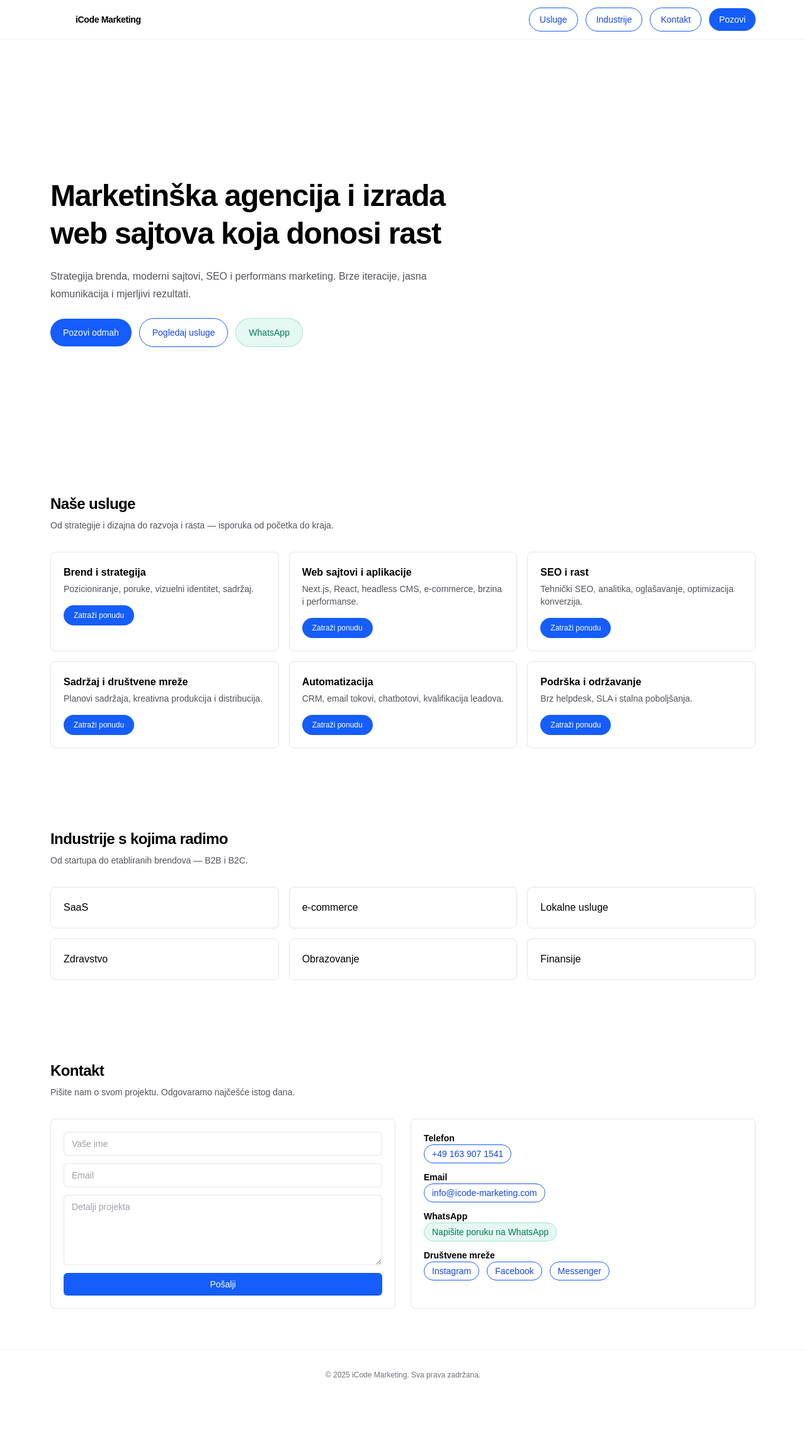
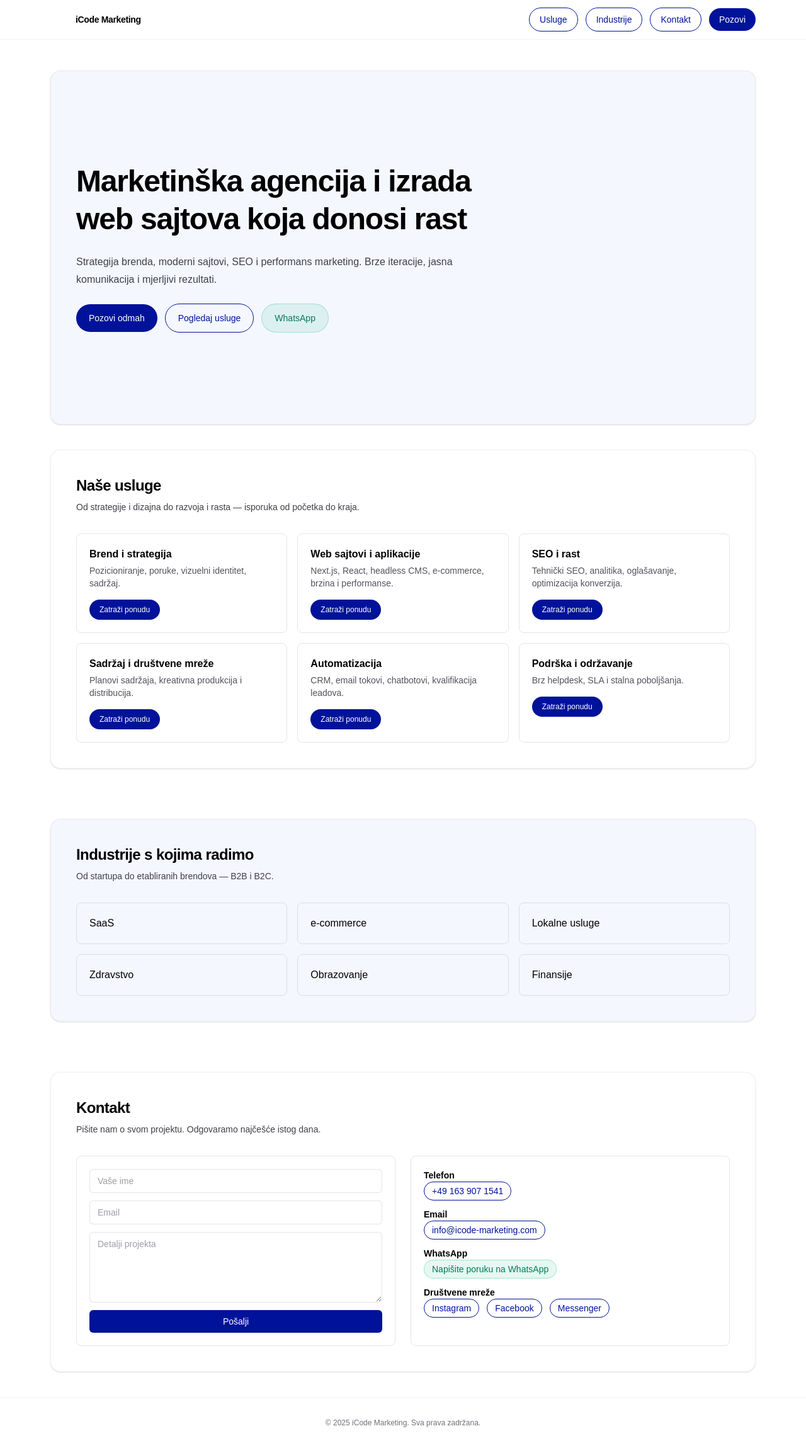
Before and after one commit to SergejNov/iCode-Portfolio, a Next.js app: page / in a window 1280 px wide. Shown: the whole page at 63% size. Before the commit the page ends 2223 px from the top, so only its background shows below. Built offline with nearby package versions, Linux system fonts and the light colour scheme.

Commit message:
Dodavanje stilova

```diff
--- a/app/globals.css
+++ b/app/globals.css
@@ -3,6 +3,9 @@
 :root {
   --background: #ffffff;
   --foreground: #171717;
+  --brand: #00129a; /* rgb(0, 18, 154) */
+  --brand-50: #f5f7ff;
+  --brand-100: #e6ebff;
 }
 
 @theme inline {
@@ -16,6 +19,8 @@
   :root {
     --background: #0a0a0a;
     --foreground: #ededed;
+    --brand-50: color-mix(in oklab, var(--brand) 10%, #000);
+    --brand-100: color-mix(in oklab, var(--brand) 20%, #000);
   }
 }
 
--- a/app/page.tsx
+++ b/app/page.tsx
@@ -10,32 +10,37 @@ export default function Home() {
             <span className="text-sm font-semibold tracking-tight">iCode Marketing</span>
           </div>
           <nav className="hidden items-center gap-3 text-sm font-medium sm:flex">
-            <a href="#services" className="rounded-full border border-blue-600 px-4 py-2 text-blue-700 transition hover:bg-blue-50 dark:border-blue-400 dark:text-blue-300 dark:hover:bg-blue-400/10">Usluge</a>
-            <a href="#coverage" className="rounded-full border border-blue-600 px-4 py-2 text-blue-700 transition hover:bg-blue-50 dark:border-blue-400 dark:text-blue-300 dark:hover:bg-blue-400/10">Industrije</a>
-            <a href="#contact" className="rounded-full border border-blue-600 px-4 py-2 text-blue-700 transition hover:bg-blue-50 dark:border-blue-400 dark:text-blue-300 dark:hover:bg-blue-400/10">Kontakt</a>
-            <a href="tel:+491639071541" className="rounded-full bg-blue-600 px-4 py-2 text-white transition hover:bg-blue-700">Pozovi</a>
+            <a href="#services" className="rounded-full border border-[var(--brand)] px-4 py-2 text-[var(--brand)] transition hover:bg-[var(--brand-50)]">Usluge</a>
+            <a href="#coverage" className="rounded-full border border-[var(--brand)] px-4 py-2 text-[var(--brand)] transition hover:bg-[var(--brand-50)]">Industrije</a>
+            <a href="#contact" className="rounded-full border border-[var(--brand)] px-4 py-2 text-[var(--brand)] transition hover:bg-[var(--brand-50)]">Kontakt</a>
+            <a href="tel:+491639071541" className="rounded-full bg-[var(--brand)] px-4 py-2 text-white transition hover:opacity-90">Pozovi</a>
           </nav>
         </div>
       </header>
 
       <main className="mx-auto max-w-6xl px-4">
-        <section id="hero" className="flex min-h-[90svh] flex-col items-start justify-center gap-6 pt-24 sm:pt-28">
+        <section id="hero" className="pt-24 sm:pt-28">
+          <div className="rounded-2xl border border-black/5 bg-[var(--brand-50)] p-6 shadow-sm dark:border-white/10 dark:bg-[var(--brand-100)] sm:p-10">
+            <div className="flex min-h-[60svh] flex-col items-start justify-center gap-6">
               <h1 className="max-w-3xl text-balance text-4xl font-semibold leading-tight tracking-tight sm:text-5xl">
                 Marketinška agencija i izrada web sajtova koja donosi rast
               </h1>
-          <p className="max-w-2xl text-pretty text-base leading-7 text-zinc-600 dark:text-zinc-300">
+              <p className="max-w-2xl text-pretty text-base leading-7 text-zinc-700 dark:text-zinc-300">
                 Strategija brenda, moderni sajtovi, SEO i performans marketing. Brze iteracije, jasna komunikacija i mjerljivi rezultati.
               </p>
               <div className="flex flex-wrap items-center gap-3">
-            <a href="tel:+491639071541" className="rounded-full bg-blue-600 px-5 py-3 text-sm font-medium text-white transition hover:bg-blue-700">Pozovi odmah</a>
-            <a href="#services" className="rounded-full border border-blue-600 px-5 py-3 text-sm font-medium text-blue-700 hover:bg-blue-50 dark:border-blue-400 dark:text-blue-300 dark:hover:bg-blue-400/10">Pogledaj usluge</a>
+                <a href="tel:+491639071541" className="rounded-full bg-[var(--brand)] px-5 py-3 text-sm font-medium text-white transition hover:opacity-90">Pozovi odmah</a>
+                <a href="#services" className="rounded-full border border-[var(--brand)] px-5 py-3 text-sm font-medium text-[var(--brand)] hover:bg-[var(--brand-50)]">Pogledaj usluge</a>
                 <a href="https://wa.me/491639071541" target="_blank" rel="noopener noreferrer" className="rounded-full border border-emerald-500/30 bg-emerald-500/10 px-5 py-3 text-sm font-medium text-emerald-700 hover:bg-emerald-500/20 dark:text-emerald-300">WhatsApp</a>
+              </div>
+            </div>
           </div>
         </section>
 
-        <section id="services" className="scroll-mt-24 py-16">
+        <section id="services" className="scroll-mt-24 py-10">
+          <div className="rounded-2xl border border-black/5 bg-white p-6 shadow-sm dark:border-white/10 dark:bg-zinc-900 sm:p-10">
             <h2 className="text-2xl font-semibold tracking-tight">Naše usluge</h2>
-          <p className="mt-2 max-w-2xl text-sm text-zinc-600 dark:text-zinc-300">
+            <p className="mt-2 max-w-2xl text-sm text-zinc-700 dark:text-zinc-300">
               Od strategije i dizajna do razvoja i rasta — isporuka od početka do kraja.
             </p>
             <div className="mt-8 grid gap-4 sm:grid-cols-2 lg:grid-cols-3">
@@ -43,50 +48,52 @@ export default function Home() {
                 <h3 className="text-base font-semibold">Brend i strategija</h3>
                 <p className="mt-1 text-sm text-zinc-600 dark:text-zinc-300">Pozicioniranje, poruke, vizuelni identitet, sadržaj.</p>
                 <div className="mt-4">
-                <a href="#contact" className="inline-block rounded-full bg-blue-600 px-4 py-2 text-xs font-medium text-white hover:bg-blue-700">Zatraži ponudu</a>
+                <a href="#contact" className="inline-block rounded-full bg-[var(--brand)] px-4 py-2 text-xs font-medium text-white hover:opacity-90">Zatraži ponudu</a>
                 </div>
               </div>
               <div className="rounded-lg border border-black/10 p-5 dark:border-white/15">
                 <h3 className="text-base font-semibold">Web sajtovi i aplikacije</h3>
                 <p className="mt-1 text-sm text-zinc-600 dark:text-zinc-300">Next.js, React, headless CMS, e‑commerce, brzina i performanse.</p>
                 <div className="mt-4">
-                <a href="#contact" className="inline-block rounded-full bg-blue-600 px-4 py-2 text-xs font-medium text-white hover:bg-blue-700">Zatraži ponudu</a>
+                <a href="#contact" className="inline-block rounded-full bg-[var(--brand)] px-4 py-2 text-xs font-medium text-white hover:opacity-90">Zatraži ponudu</a>
                 </div>
               </div>
               <div className="rounded-lg border border-black/10 p-5 dark:border-white/15">
                 <h3 className="text-base font-semibold">SEO i rast</h3>
                 <p className="mt-1 text-sm text-zinc-600 dark:text-zinc-300">Tehnički SEO, analitika, oglašavanje, optimizacija konverzija.</p>
                 <div className="mt-4">
-                <a href="#contact" className="inline-block rounded-full bg-blue-600 px-4 py-2 text-xs font-medium text-white hover:bg-blue-700">Zatraži ponudu</a>
+                <a href="#contact" className="inline-block rounded-full bg-[var(--brand)] px-4 py-2 text-xs font-medium text-white hover:opacity-90">Zatraži ponudu</a>
                 </div>
               </div>
               <div className="rounded-lg border border-black/10 p-5 dark:border-white/15">
                 <h3 className="text-base font-semibold">Sadržaj i društvene mreže</h3>
                 <p className="mt-1 text-sm text-zinc-600 dark:text-zinc-300">Planovi sadržaja, kreativna produkcija i distribucija.</p>
                 <div className="mt-4">
-                <a href="#contact" className="inline-block rounded-full bg-blue-600 px-4 py-2 text-xs font-medium text-white hover:bg-blue-700">Zatraži ponudu</a>
+                <a href="#contact" className="inline-block rounded-full bg-[var(--brand)] px-4 py-2 text-xs font-medium text-white hover:opacity-90">Zatraži ponudu</a>
                 </div>
               </div>
               <div className="rounded-lg border border-black/10 p-5 dark:border-white/15">
                 <h3 className="text-base font-semibold">Automatizacija</h3>
                 <p className="mt-1 text-sm text-zinc-600 dark:text-zinc-300">CRM, email tokovi, chatbotovi, kvalifikacija leadova.</p>
                 <div className="mt-4">
-                <a href="#contact" className="inline-block rounded-full bg-blue-600 px-4 py-2 text-xs font-medium text-white hover:bg-blue-700">Zatraži ponudu</a>
+                <a href="#contact" className="inline-block rounded-full bg-[var(--brand)] px-4 py-2 text-xs font-medium text-white hover:opacity-90">Zatraži ponudu</a>
                 </div>
               </div>
               <div className="rounded-lg border border-black/10 p-5 dark:border-white/15">
                 <h3 className="text-base font-semibold">Podrška i održavanje</h3>
                 <p className="mt-1 text-sm text-zinc-600 dark:text-zinc-300">Brz helpdesk, SLA i stalna poboljšanja.</p>
                 <div className="mt-4">
-                <a href="#contact" className="inline-block rounded-full bg-blue-600 px-4 py-2 text-xs font-medium text-white hover:bg-blue-700">Zatraži ponudu</a>
+                <a href="#contact" className="inline-block rounded-full bg-[var(--brand)] px-4 py-2 text-xs font-medium text-white hover:opacity-90">Zatraži ponudu</a>
+                </div>
               </div>
             </div>
           </div>
         </section>
 
-        <section id="coverage" className="scroll-mt-24 py-16">
+        <section id="coverage" className="scroll-mt-24 py-10">
+          <div className="rounded-2xl border border-black/5 bg-[var(--brand-50)] p-6 shadow-sm dark:border-white/10 dark:bg-[var(--brand-100)] sm:p-10">
             <h2 className="text-2xl font-semibold tracking-tight">Industrije s kojima radimo</h2>
-          <p className="mt-2 max-w-2xl text-sm text-zinc-600 dark:text-zinc-300">
+            <p className="mt-2 max-w-2xl text-sm text-zinc-700 dark:text-zinc-300">
               Od startupa do etabliranih brendova — B2B i B2C.
             </p>
             <div className="mt-8 grid gap-4 sm:grid-cols-2 lg:grid-cols-3">
@@ -97,31 +104,33 @@ export default function Home() {
               <div className="rounded-lg border border-black/10 p-5 dark:border-white/15">Obrazovanje</div>
               <div className="rounded-lg border border-black/10 p-5 dark:border-white/15">Finansije</div>
             </div>
+          </div>
         </section>
 
-        <section id="contact" className="scroll-mt-24 py-16">
+        <section id="contact" className="scroll-mt-24 py-10">
+          <div className="rounded-2xl border border-black/5 bg-white p-6 shadow-sm dark:border-white/10 dark:bg-zinc-900 sm:p-10">
             <h2 className="text-2xl font-semibold tracking-tight">Kontakt</h2>
-          <p className="mt-2 max-w-2xl text-sm text-zinc-600 dark:text-zinc-300">
+            <p className="mt-2 max-w-2xl text-sm text-zinc-700 dark:text-zinc-300">
               Pišite nam o svom projektu. Odgovaramo najčešće istog dana.
             </p>
             <div className="mt-8 grid gap-6 sm:grid-cols-2">
             <form className="rounded-lg border border-black/10 p-5 dark:border-white/15">
               <div className="grid gap-3">
-                <input className="rounded-md border border-black/10 bg-white px-3 py-2 text-sm outline-none placeholder:text-zinc-400 focus:border-blue-500 dark:border-white/20 dark:bg-black" placeholder="Vaše ime" />
-                <input className="rounded-md border border-black/10 bg-white px-3 py-2 text-sm outline-none placeholder:text-zinc-400 focus:border-blue-500 dark:border-white/20 dark:bg-black" placeholder="Email" type="email" />
-                <textarea className="min-h-28 rounded-md border border-black/10 bg-white px-3 py-2 text-sm outline-none placeholder:text-zinc-400 focus:border-blue-500 dark:border-white/20 dark:bg-black" placeholder="Detalji projekta" />
-                <button type="button" className="rounded-md bg-blue-600 px-4 py-2 text-sm font-medium text-white hover:bg-blue-700">Pošalji</button>
+                <input className="rounded-md border border-black/10 bg-white px-3 py-2 text-sm outline-none placeholder:text-zinc-400 focus:border-[var(--brand)] dark:border-white/20 dark:bg-black" placeholder="Vaše ime" />
+                <input className="rounded-md border border-black/10 bg-white px-3 py-2 text-sm outline-none placeholder:text-zinc-400 focus:border-[var(--brand)] dark:border-white/20 dark:bg-black" placeholder="Email" type="email" />
+                <textarea className="min-h-28 rounded-md border border-black/10 bg-white px-3 py-2 text-sm outline-none placeholder:text-zinc-400 focus:border-[var(--brand)] dark:border-white/20 dark:bg-black" placeholder="Detalji projekta" />
+                <button type="button" className="rounded-md bg-[var(--brand)] px-4 py-2 text-sm font-medium text-white hover:opacity-90">Pošalji</button>
               </div>
             </form>
             <div className="rounded-lg border border-black/10 p-5 text-sm dark:border-white/15">
               <div className="space-y-3">
                 <div>
                   <div className="font-semibold">Telefon</div>
-                  <a href="tel:+491639071541" className="inline-block rounded-full border border-blue-600 px-3 py-1 text-blue-700 hover:bg-blue-50 dark:border-blue-400 dark:text-blue-300 dark:hover:bg-blue-400/10">+49 163 907 1541</a>
+                  <a href="tel:+491639071541" className="inline-block rounded-full border border-[var(--brand)] px-3 py-1 text-[var(--brand)] hover:bg-[var(--brand-50)]">+49 163 907 1541</a>
                 </div>
                 <div>
                   <div className="font-semibold">Email</div>
-                  <a href="mailto:info@icode-marketing.com" className="inline-block rounded-full border border-blue-600 px-3 py-1 text-blue-700 hover:bg-blue-50 dark:border-blue-400 dark:text-blue-300 dark:hover:bg-blue-400/10">info@icode-marketing.com</a>
+                  <a href="mailto:info@icode-marketing.com" className="inline-block rounded-full border border-[var(--brand)] px-3 py-1 text-[var(--brand)] hover:bg-[var(--brand-50)]">info@icode-marketing.com</a>
                 </div>
                 <div>
                   <div className="font-semibold">WhatsApp</div>
@@ -130,9 +139,10 @@ export default function Home() {
                 <div>
                   <div className="font-semibold">Društvene mreže</div>
                   <div className="flex flex-wrap gap-3">
-                    <a className="inline-block rounded-full border border-blue-600 px-3 py-1 text-blue-700 hover:bg-blue-50 dark:border-blue-400 dark:text-blue-300 dark:hover:bg-blue-400/10" href="https://www.instagram.com/icode.marketing?igsh=MWVpMjZpY2tobmxnYQ==" target="_blank" rel="noopener noreferrer">Instagram</a>
-                    <a className="inline-block rounded-full border border-blue-600 px-3 py-1 text-blue-700 hover:bg-blue-50 dark:border-blue-400 dark:text-blue-300 dark:hover:bg-blue-400/10" href="https://www.facebook.com/share/1A65FdQSPv/?mibextid=wwXIfr" target="_blank" rel="noopener noreferrer">Facebook</a>
-                    <a className="inline-block rounded-full border border-blue-600 px-3 py-1 text-blue-700 hover:bg-blue-50 dark:border-blue-400 dark:text-blue-300 dark:hover:bg-blue-400/10" href="#" target="_blank" rel="noopener noreferrer">Messenger</a>
+                    <a className="inline-block rounded-full border border-[var(--brand)] px-3 py-1 text-[var(--brand)] hover:bg-[var(--brand-50)]" href="https://www.instagram.com/icode.marketing?igsh=MWVpMjZpY2tobmxnYQ==" target="_blank" rel="noopener noreferrer">Instagram</a>
+                    <a className="inline-block rounded-full border border-[var(--brand)] px-3 py-1 text-[var(--brand)] hover:bg-[var(--brand-50)]" href="https://www.facebook.com/share/1A65FdQSPv/?mibextid=wwXIfr" target="_blank" rel="noopener noreferrer">Facebook</a>
+                    <a className="inline-block rounded-full border border-[var(--brand)] px-3 py-1 text-[var(--brand)] hover:bg-[var(--brand-50)]" href="#" target="_blank" rel="noopener noreferrer">Messenger</a>
+                  </div>
                 </div>
               </div>
             </div>
@@ -142,7 +152,7 @@ export default function Home() {
       </main>
 
       <footer className="border-t border-black/5 py-8 text-center text-xs text-zinc-500 dark:border-white/10">
-        © {new Date().getFullYear()} iCode Marketing. Sva prava zadržana.
+        &copy; {new Date().getFullYear()} iCode Marketing. Sva prava zadržana.
       </footer>
     </div>
   );
```
Lines whose indentation alone changed are shown as unchanged.
